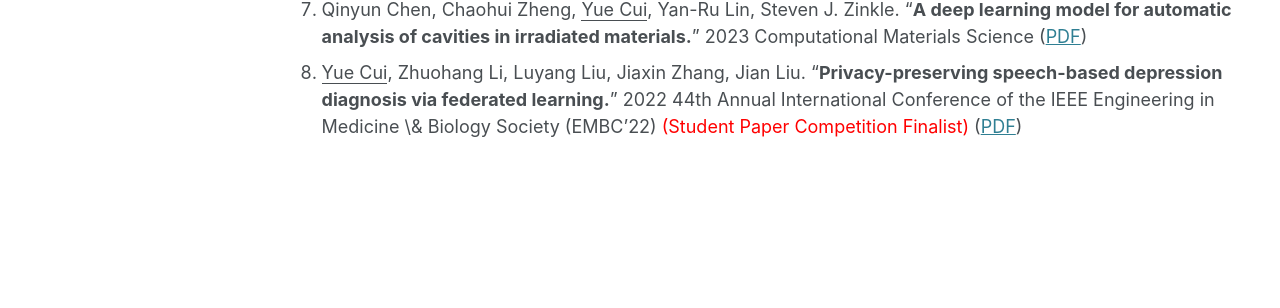
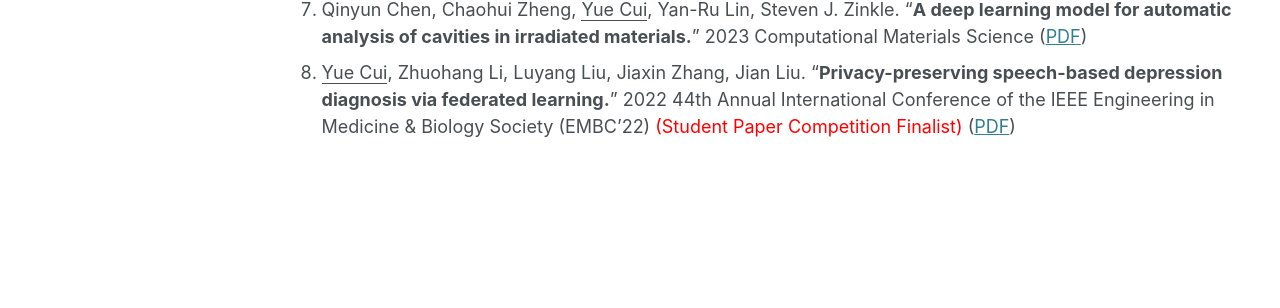
Before and after one commit to ycui26/ycui26.github.io, a Jekyll site: the page built from _pages/publications.md, in a window 1280 px wide and 1187 px high. Shown: the part 639-947 px from the top of the window. Built offline with Jekyll 4.4.1, drawn with Linux system fonts in a browser that asks for light colours; some web fonts are replaced.

Commit message:
Update publications.md

```diff
--- a/_pages/publications.md
+++ b/_pages/publications.md
@@ -14,4 +14,4 @@ You can also find my articles on [Google Scholar](https://scholar.google.com/cit
 5. <ins>Yue Cui</ins> and Man Hon Cheung. “**The Price of Forgetting: Data Redemption Mechanism Design for Machine Unlearning.**” 2024 IEEE International Conference on Communications (ICC'24) ([PDF](https://ieeexplore.ieee.org/abstract/document/10622287))
 6. <ins>Yue Cui</ins>, Syed Irfan Ali Meerza, Zhuohang Li, Luyang Liu, Jiaxin Zhang, and Jian Liu. "**RecUP-FL: Reconciling Utility and Privacy in Federated learning via User-configurable Privacy Defense.**" 2023 ACM Asia Conference on Computer and Communications Security (ASIA CCS'23) <span style="color:red">(Acceptance Rate: 17.1%)</span> ([PDF](https://dl.acm.org/doi/pdf/10.1145/3579856.3582819))
 7. Qinyun Chen, Chaohui Zheng, <ins>Yue Cui</ins>, Yan-Ru Lin, Steven J. Zinkle. "**A deep learning model for automatic analysis of cavities in irradiated materials.**" 2023 Computational Materials Science ([PDF](https://www.sciencedirect.com/science/article/abs/pii/S0927025623000678))
-8. <ins>Yue Cui</ins>, Zhuohang Li, Luyang Liu, Jiaxin Zhang, Jian Liu. "**Privacy-preserving speech-based depression diagnosis via federated learning.**" 2022 44th Annual International Conference of the IEEE Engineering in Medicine \& Biology Society (EMBC'22) <span style="color:red">(Student Paper Competition Finalist)</span> ([PDF](https://par.nsf.gov/servlets/purl/10386518))
+8. <ins>Yue Cui</ins>, Zhuohang Li, Luyang Liu, Jiaxin Zhang, Jian Liu. "**Privacy-preserving speech-based depression diagnosis via federated learning.**" 2022 44th Annual International Conference of the IEEE Engineering in Medicine & Biology Society (EMBC'22) <span style="color:red">(Student Paper Competition Finalist)</span> ([PDF](https://par.nsf.gov/servlets/purl/10386518))
```
